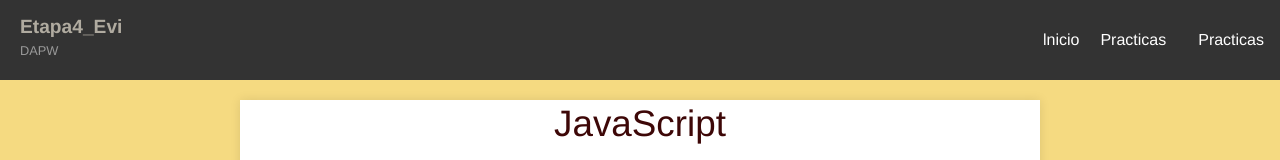
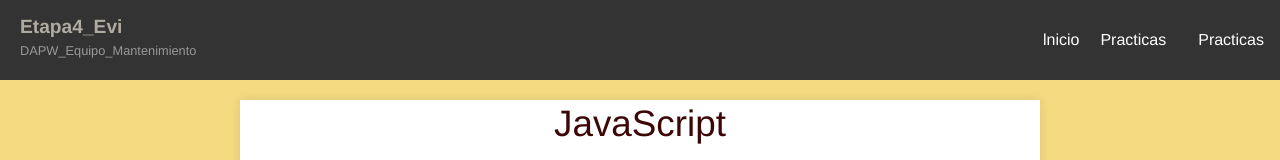
Before and after one commit to gourub/EV_DAPW, a plain HTML site: page index.html in a window 1280 px wide. Shown: the top 160 px of the page. Drawn offline with Linux system fonts and the light colour scheme.

Commit message:
Update index.html

```diff
--- a/index.html
+++ b/index.html
@@ -9,7 +9,7 @@
     <header id="main-header">
     <a id="logo-header" href="#">
         <span class="site-name">Etapa4_Evi</span>
-        <span class="site-desc">DAPW</span>
+        <span class="site-desc">DAPW_Equipo_Mantenimiento</span>
     </a>
     <nav>
     <ul>
```
